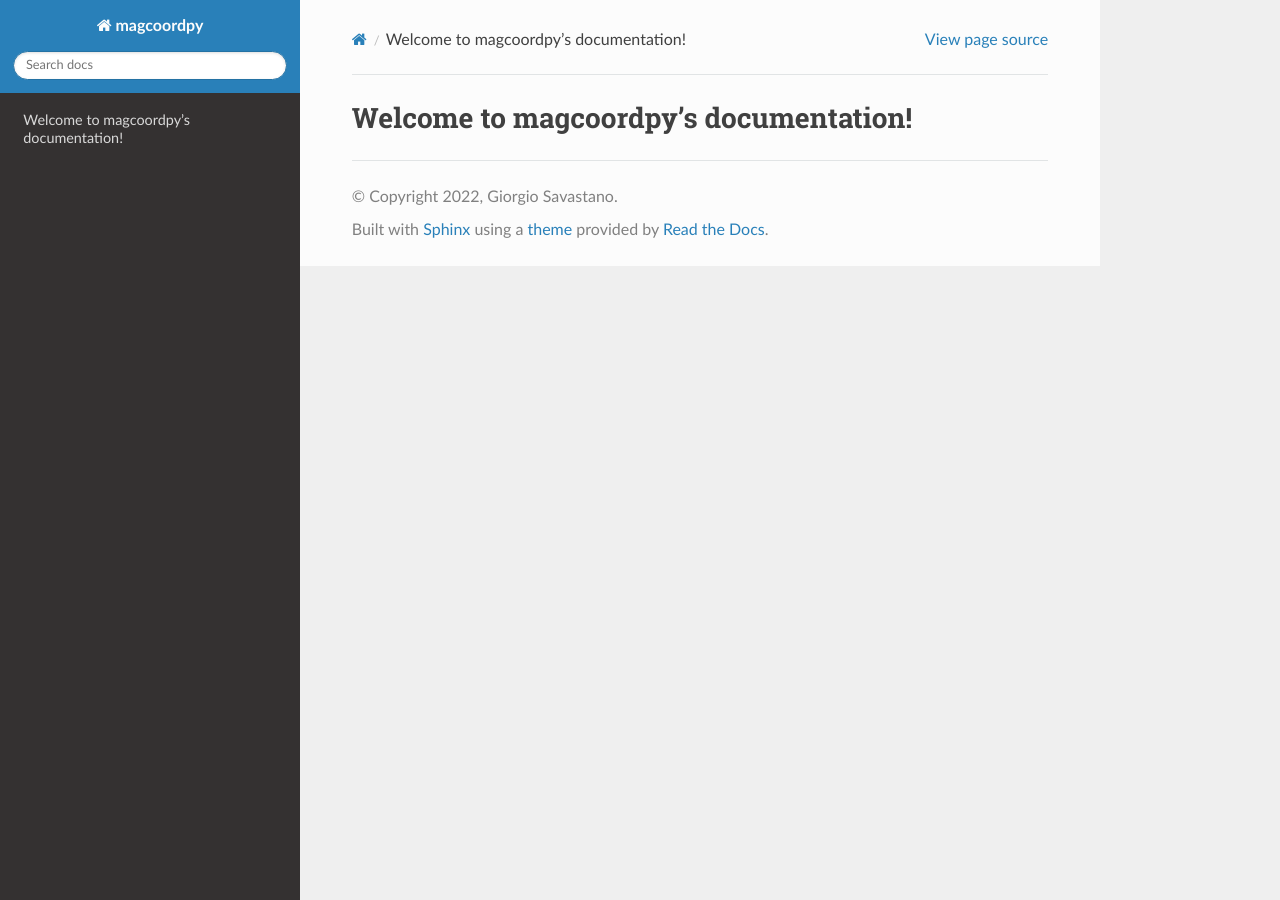
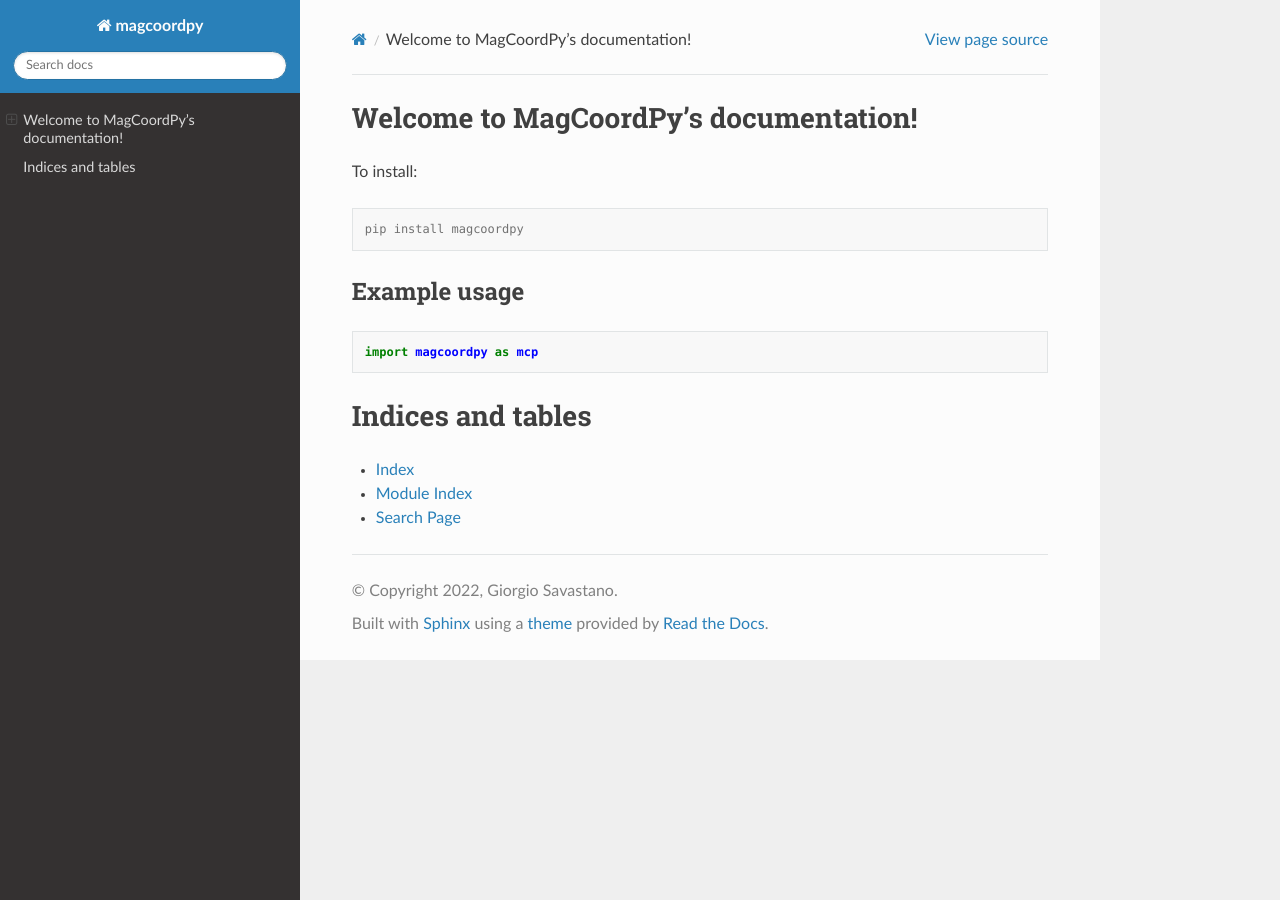
Before and after one commit to giorgiosavastano/magcoordpy, a Sphinx documentation site: the page built from docs/source/index.rst, in a window 1280 px wide. Built offline with Sphinx 7.4.7 and the Read the Docs theme 2.0.0, drawn with Linux system fonts in a browser that asks for light colours.

Commit message:
Improve documentation (#4)
* improving docs

* improving docs

Co-authored-by: Giorgio Savastano <giorgio.savastano@uniroma1.it>

```diff
--- a/docs/source/index.rst
+++ b/docs/source/index.rst
@@ -1,2 +1,27 @@
-Welcome to magcoordpy's documentation!
+Welcome to MagCoordPy's documentation!
 ==================================
+
+To install:
+
+.. code-block:: console
+
+   pip install magcoordpy
+
+Example usage
+-------------
+
+.. code-block:: python
+
+   import magcoordpy as mcp
+
+.. toctree::
+   :maxdepth: 2
+   :caption: Contents:
+
+
+Indices and tables
+==================
+
+* :ref:`genindex`
+* :ref:`modindex`
+* :ref:`search`
```
Also changed, not shown: README.md (+7 -1 lines).
